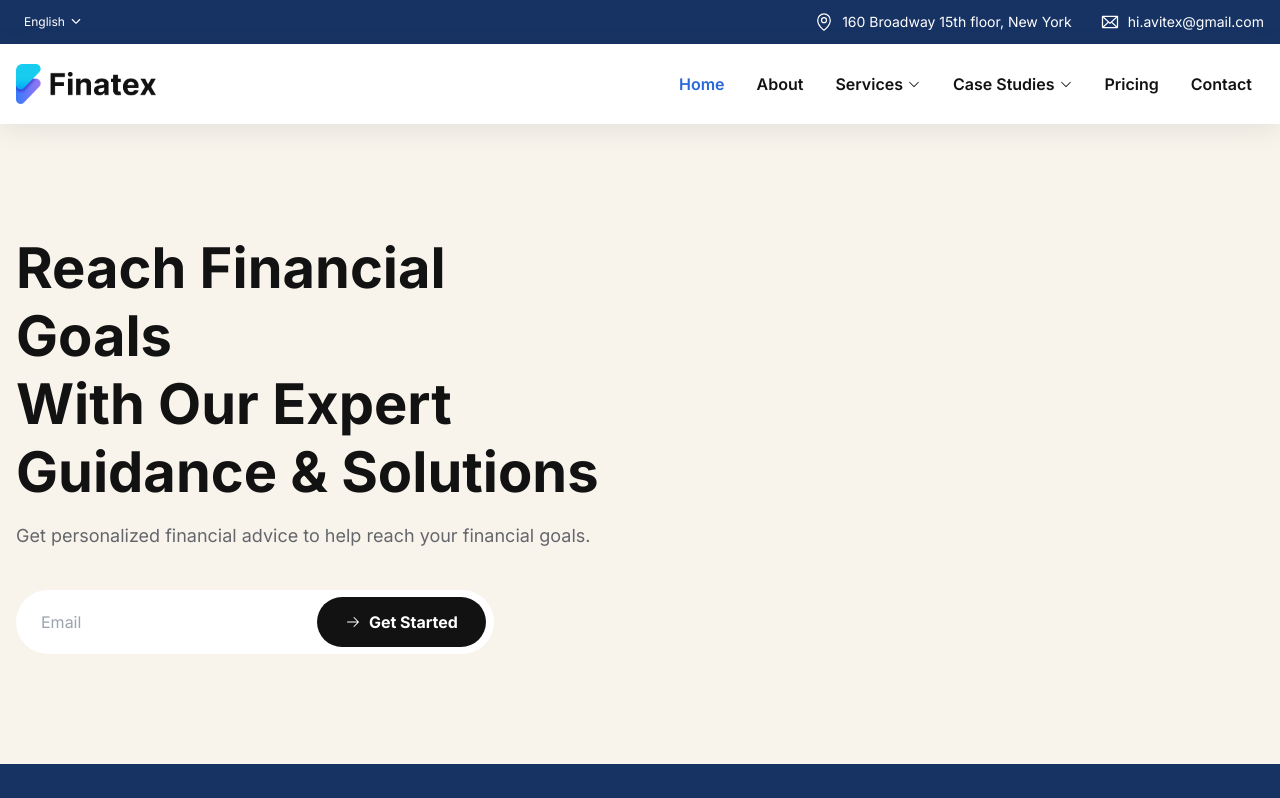
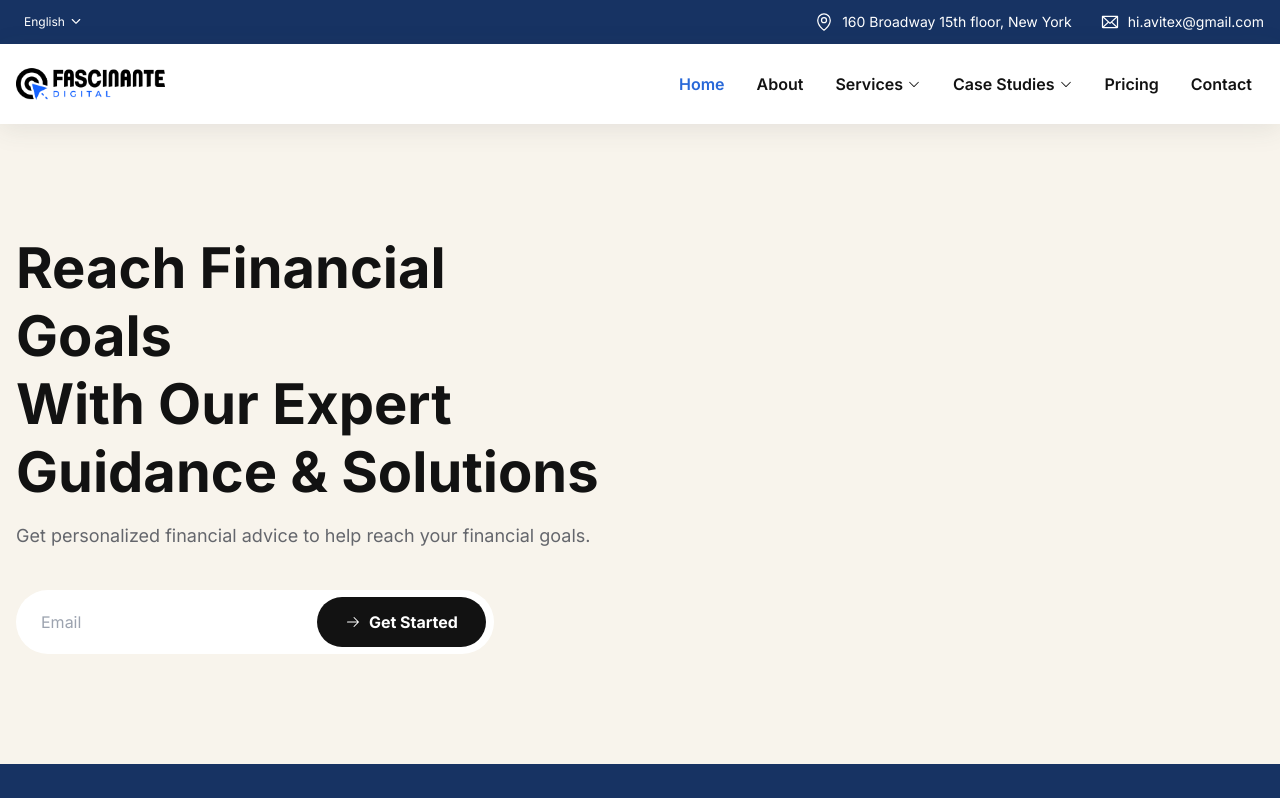
Before and after one commit to alexanderovie/fascinante-web, a Next.js app: page / in a window 1280 px wide. Shown: the top 798 px of the page. Built offline with nearby package versions, Linux system fonts and the light colour scheme.

Commit message:
Add missing MenuOne component

```diff
--- a/src/components/Header/Menu/MenuTwo.tsx
+++ b/src/components/Header/Menu/MenuTwo.tsx
@@ -35,7 +35,7 @@ const MenuTwo = () => {
                 <div className="container flex items-center justify-between h-20">
                     <Link className="menu-left-block" href="/">
                         <Image
-                            src={'/images/Logo.png'}
+                            src={'/images/Logo.svg'}
                             width={1800}
                             height={1600}
                             alt="logo"
```
